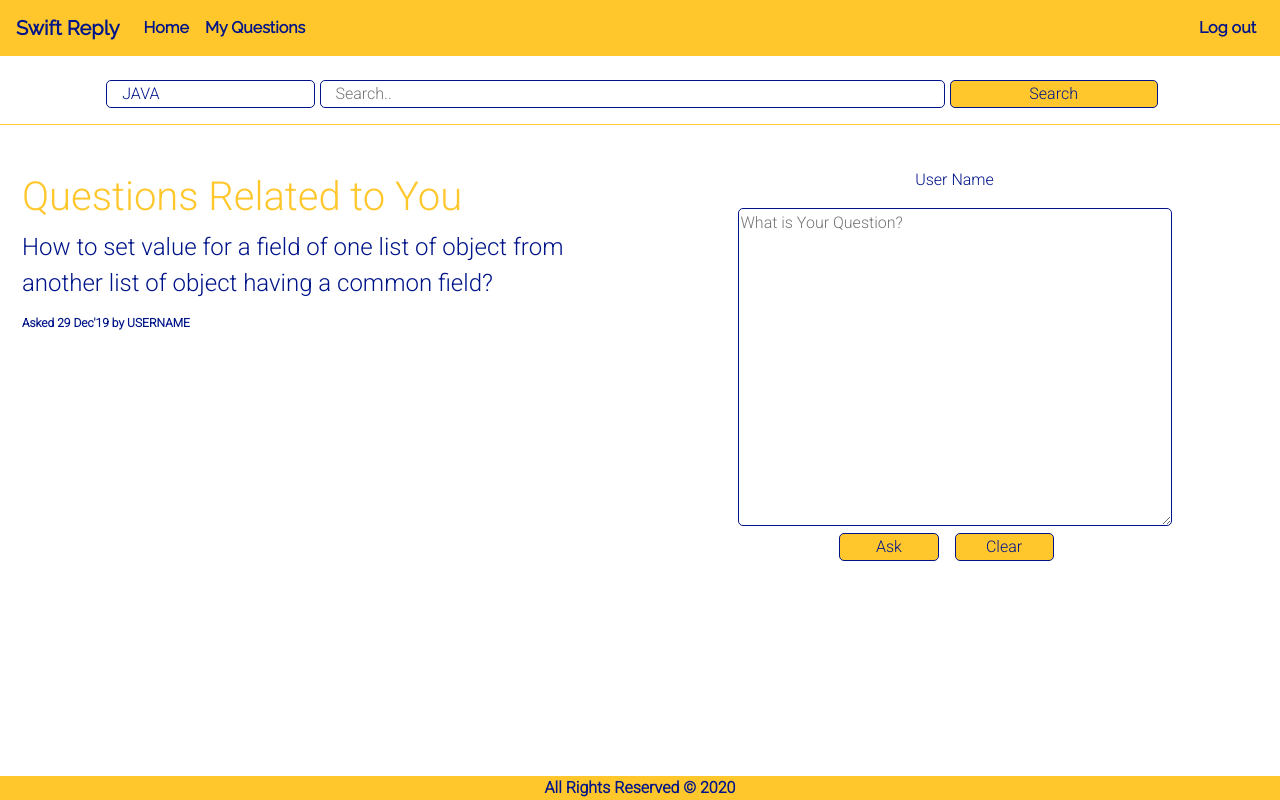
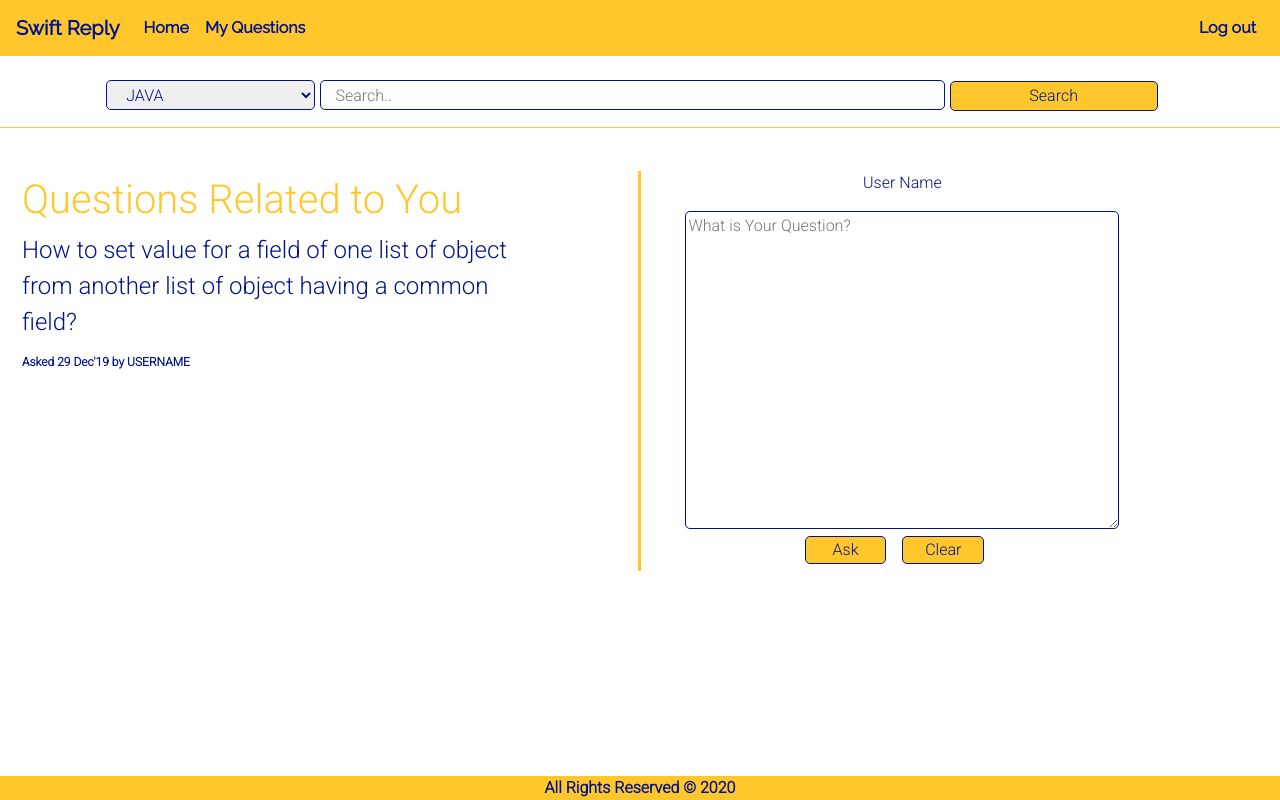
Before and after one commit to SwiftReply/Webapp, a Vue app in the folder swift-app-UI/: page /Home in a window 1280 px wide. Built offline with nearby package versions, Linux system fonts and the light colour scheme.

Commit message:
Add Node Modules

```diff
--- a/swift-app-UI/src/views/Home.vue
+++ b/swift-app-UI/src/views/Home.vue
@@ -3,12 +3,16 @@
     <Nav/>
     <br/>
     <div class="searchbar col-md-12">
-    <input type="text" name="Filter" value="JAVA"
-       selectBoxOptions=".NET;JAVA;UI;ORACLE FORMS;OPERTIONS;Generic" class="filter col-md-2">
+    <select name="Filter" class="filter col-md-2">
+    <option value="JAVA">JAVA</option>
+    <option value=".NET">.NET</option>
+    <option value="Oracle Fomrs">Oracle Fomrs</option>
+    <option value="Generic">Generic</option>
+  </select>
 
     <input type="text" placeholder="Search.." name="search" class="searchbartext col-md-6">
 
-      <button type="submit" class="button col-md-2">Search</button>
+      <button type="submit" class="searchbutton col-md-2">Search</button>
       </div>
 
       <hr/>
@@ -16,7 +20,7 @@
       <br/>
 
   <div class="row col-md-12" style="margin:2px;">
-  <div class="myBox col-md-6">
+  <div class="myBox col-md-5">
     <h1>Questions Related to You</h1>
     <div Class="Questions">
       <Span>How to set value for a field of one list of object from another list of object having a common field?</span>
@@ -27,7 +31,9 @@
 
 
   </div>
-  <div class="col-md-6">
+
+  <div class="vl col-md-1"></div>
+  <div class="col-md-5">
 
     <div Class="QuestionArea">
       <p class="usernametag"><span class="glyphicon glyphicon-user">User Name</span></p>
@@ -85,6 +91,7 @@ export default {
 {
   font-family: "Roboto", sans-serif;
   border: none;
+
 }
 
 .filter
@@ -95,6 +102,7 @@ export default {
   border-color: #001489;
   border-width: 0.5px;
   margin-right: 5px;
+  height: 30px;
 }
 
 
@@ -107,6 +115,7 @@ export default {
   border-color: #001489;
   border-width: 0.5px;
   margin-right: 5px;
+  height: 30px;
 }
 
 
@@ -119,6 +128,19 @@ export default {
   border-width: 0.2px;
   border-color: #001489;
   margin-right: 16px;
+}
+
+.searchbutton
+{
+  color: #001489;
+  background-color: #ffc72c;
+  border-radius: 5px;
+  border-style: solid;
+  border-width: 0.2px;
+  border-color: #001489;
+  margin-right: 16px;
+  height: 30px;
+
 }
 
 hr {
@@ -140,6 +162,7 @@ hr {
 {
   font-family: "Roboto", sans-serif;
   color: #001489;
+  margin :0px;
 
 }
 
@@ -192,4 +215,11 @@ h1
   font-family: "Roboto", sans-serif;
   color: #ffc72c;
 }
+
+.vl {
+  border-left: 3px solid #ffc72c;
+  height: 400px;
+  margin-left: 100px;
+  margin-right: -100px;
+}
 </style>
```
Also changed, not shown: 1 other file (tests, documents, lock files or other folders).
